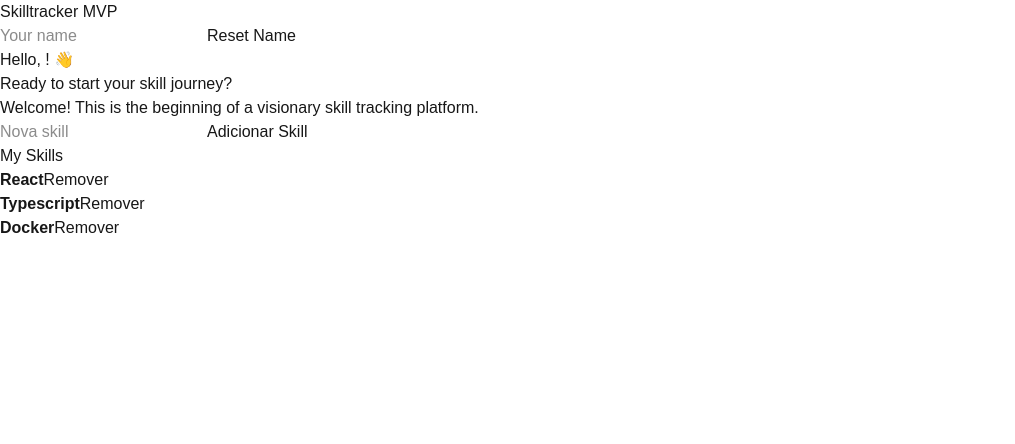
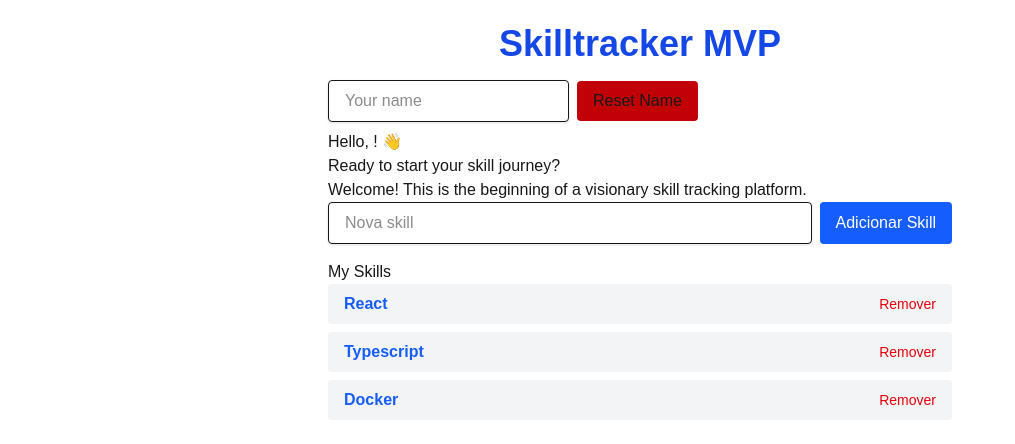
Before and after one commit to hedy44/skilltracker, a Next.js app in the folder frontend/: page / in a window 1280 px wide. Shown: the top 444 px of the page, without its empty margins (0-1015 px from the left). Built offline with nearby package versions, Linux system fonts and the light colour scheme.

Commit message:
feat: Adding tailwind to component

```diff
--- a/frontend/src/app/page.tsx
+++ b/frontend/src/app/page.tsx
@@ -57,27 +57,35 @@ export default function Home() {
   }
 
   return (
-    <main>
-      <h1>Skilltracker MVP</h1>
+    <main className="max-w-2xl mx-auto p-6">
+      <h1  className="text-4xl font-bold text-center mb-4 text-blue-700">Skilltracker MVP</h1>
       <input
+        className="flex-1 px-4 py-2 border rounded shadow-sm focus:outline-none focus:ring-2 focus:ring-blue-400 mb-2"
         type="text"
         placeholder="Your name"
         value={name}
         onChange={(e) => setName(e.target.value)}
       />
-      <button onClick={resetName}>Reset Name</button>
+      <button
+        className="ml-2 px-4 py-2 bg-red-700 rounded hover:bg-gray-300 mb-2"
+        onClick={resetName}>Reset Name</button>
       <Greeting name={name} message="Ready to start your skill journey?" />
       <p>
         Welcome! This is the beginning of a visionary skill tracking platform.
       </p>
-      {erro && <p style={{ color: 'red' }}>{erro}</p>}
+      {erro && <p className="text-red-500 mb-4">{erro}</p>}
+      <div className="mb-4 flex gap-2">
         <input
+          className="flex-1 px-4 py-2 border rounded shadow-sm focus:outline-none focus:ring-2 focus:ring-blue-400"
           type="text"
           placeholder="Nova skill"
           value={newSkill}
           onChange={(e) => setNewSkill(e.target.value)}
         />
-      <button onClick={handleAddSkill}>Adicionar Skill</button>
+        <button
+          className="bg-blue-600 text-white px-4 py-2 rounded hover:bg-blue-700"
+          onClick={handleAddSkill}>Adicionar Skill</button>
+      </div>
       <h2>My Skills</h2>
       <div>
         {skills.map((skill) => (
--- a/frontend/src/components/SkillCard.tsx
+++ b/frontend/src/components/SkillCard.tsx
@@ -6,9 +6,11 @@ type SkillCardProps = {
 // Componente filho
 export default function SkillCard ({ skill, onRemove} : SkillCardProps){
     return (
-        <div>
-            <strong>{skill.name}</strong>
-      <button onClick={() => onRemove(skill.id)}>Remover</button>
+        <div className="flex justify-between items-center bg-gray-100 px-4 py-2 rounded mb-2">
+            <span className="text-blue-600 font-semibold">{skill.name}</span>
+            <button
+                className="text-sm text-red-600 hover:underline"
+                onClick={() => onRemove(skill.id)}>Remover</button>
         </div>
     )
 }
```
Also changed, not shown: frontend/package.json (+7 -5 lines), 1 other file (tests, documents, lock files or other folders). Lines whose indentation alone changed are shown as unchanged.
